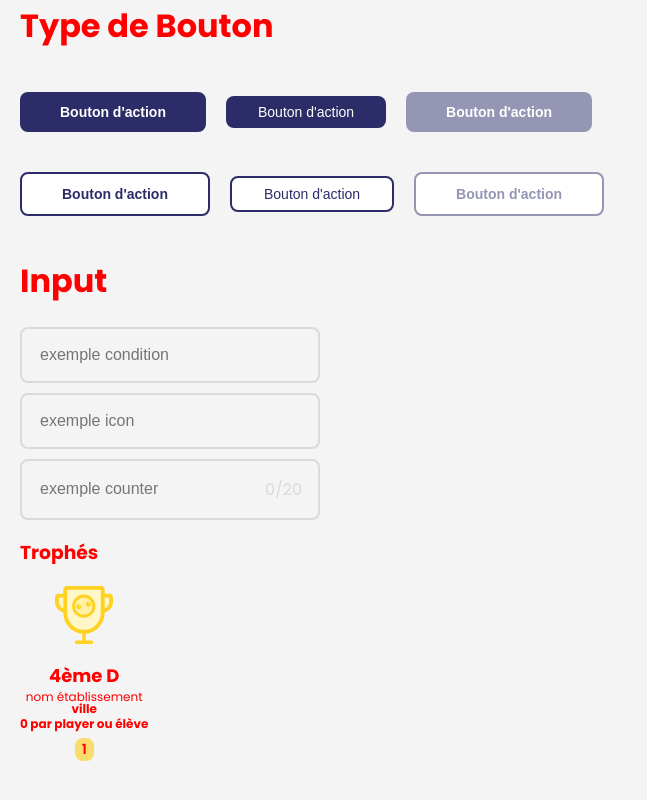
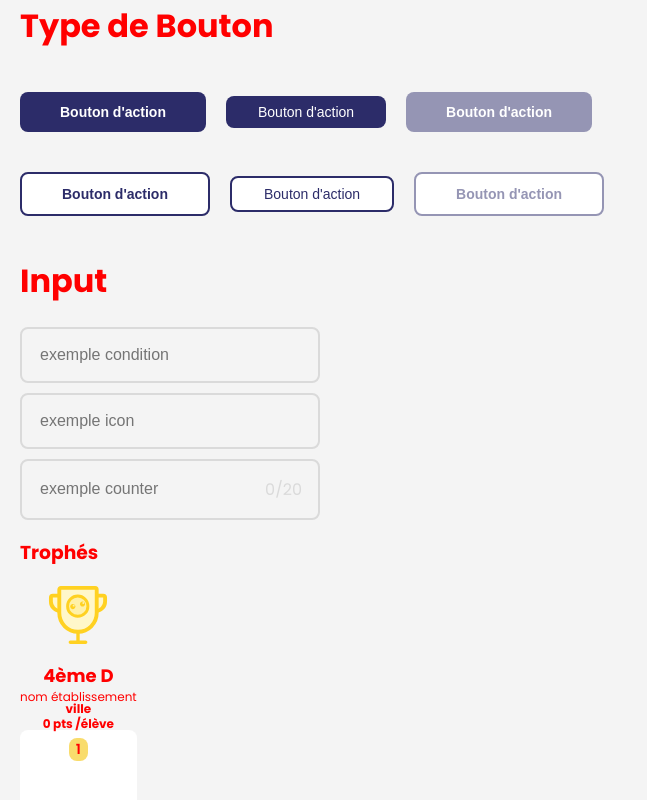
Before and after one commit to Ma-Petite-Planete/ma-petite-librairie, a React (Vite) app: page / in a window 1280 px wide. Shown: the part 1005-1805 px from the top of the page, without its empty margins (0-647 px from the left). Built offline with nearby package versions, Linux system fonts and the light colour scheme.

Commit message:
wip - composant trophé dynmaique

```diff
--- a/src/App.tsx
+++ b/src/App.tsx
@@ -71,7 +71,7 @@ function App() {
       <InputDemo />
 
       <h3>Trophés</h3>
-      <MppPodiumStep title={"4ème D"} pointsNumber={0} typeOfPlayer={"player ou élève"} podiumStepNumber={1} subtitle={"nom établissement"} subtitleBold={"ville"}  color={"var(--yellow_2)"}/>
+      <MppPodiumStep title={"4ème D"} pointsNumber={0} typeOfPlayer={"élève"} ranking={1} subtitle={"nom établissement"} subtitleBold={"ville"}  color={"var(--yellow_2)"}/>
     </div>
 
   )
--- a/src/components/MppPodiumStep/MppPodiumStep.css
+++ b/src/components/MppPodiumStep/MppPodiumStep.css
@@ -25,20 +25,23 @@ ul.podium_step__list>li:nth-child(3) {
   margin-bottom: .30em;
 }
 
-.podium_step_number__container{
+.podium_step_number__container {
+  border-radius: var(--standard_border_radius);
   padding-top: .4em;
+  width: auto;
+  background-color: var(--white);
 }
 
 .podium_step_number__number {
   padding: .1em .5em;
   border-radius: var(--standard_border_radius);
-
 }
 
 
 @media (min-width: 896px) {
+
   /* Ajustements pour le desktop */
-  body{
+  body {
     color: red;
   }
 }
--- a/src/components/MppPodiumStep/MppPodiumStep.tsx
+++ b/src/components/MppPodiumStep/MppPodiumStep.tsx
@@ -3,7 +3,7 @@ import silverTrophee from "../../ressources/icon/coupe_argent.svg";
 import bronzeTrophee from "../../ressources/icon/coupe_bronze.svg";
 import "./MppPodiumStep.css";
 import "../../";
-import React from "react";
+import React, { useState, useEffect } from 'react';
 
 interface MppPodiumStepProps {
   title: String;
@@ -11,8 +11,8 @@ interface MppPodiumStepProps {
   subtitleBold?: String;
   pointsNumber: number;
   typeOfPlayer: String;
-  podiumStepNumber: number;
   color: String;
+  ranking: number;
 }
 
 const MppPodiumStep: React.FC<MppPodiumStepProps> = ({
@@ -21,16 +21,29 @@ const MppPodiumStep: React.FC<MppPodiumStepProps> = ({
   subtitleBold,
   pointsNumber,
   typeOfPlayer,
-  podiumStepNumber,
-  color
+  color,
+  ranking
 }) => {
+
+  const [tropheeDislayed, setTrophee] = useState(goldTrophee);
+
+  useEffect(() => {
+
+  }, []);
+
+  // const chooseTropheeDisplayed = (ranking) => {
+
+  // };
+
   return (
     <div className="podium_step__container">
+
       <img
-        src={goldTrophee}
+        src={ ranking == 1 ? goldTrophee : ranking == 2 ? silverTrophee : bronzeTrophee}
         alt="icone de coupe"
         className="podium_step__img"
       />
+
       <ul className="podium_step__list">
         <li className="podium_step__list--title title_h3">{title}</li>
 
@@ -44,15 +57,17 @@ const MppPodiumStep: React.FC<MppPodiumStepProps> = ({
           </li>
         ) : null}
 
-        <li className="podium_step__list--typeOfPlayer text_small_b">
-          {pointsNumber} par {typeOfPlayer}
+        <li className="podium_step__list--type text_small_b">
+          {pointsNumber} pts /{typeOfPlayer}
         </li>
       </ul>
-      <div className="podium_step_number__container">
+
+      <div className="podium_step_number__container" style={{ height: `${ranking == 1 ? "4.6em" : ranking == 2 ? "3.4em" : "2.1em"}`}}>
         <span className="podium_step_number__number text_body_sb" style={{  backgroundColor: `${color}`}}>
-          {podiumStepNumber}
+          {ranking}
         </span>
       </div>
+
     </div>
   );
 };
```
